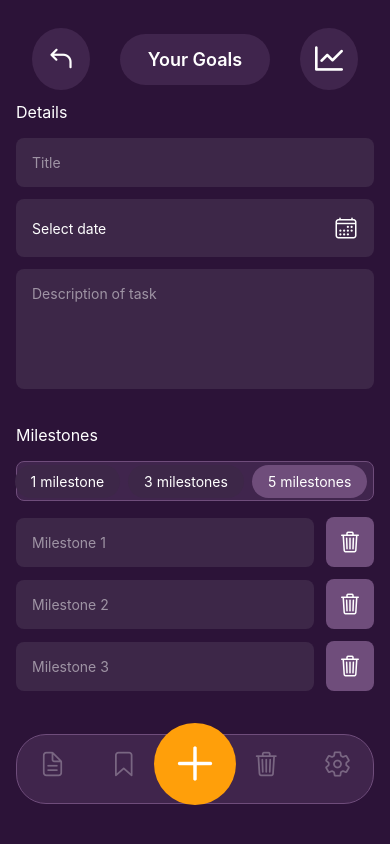
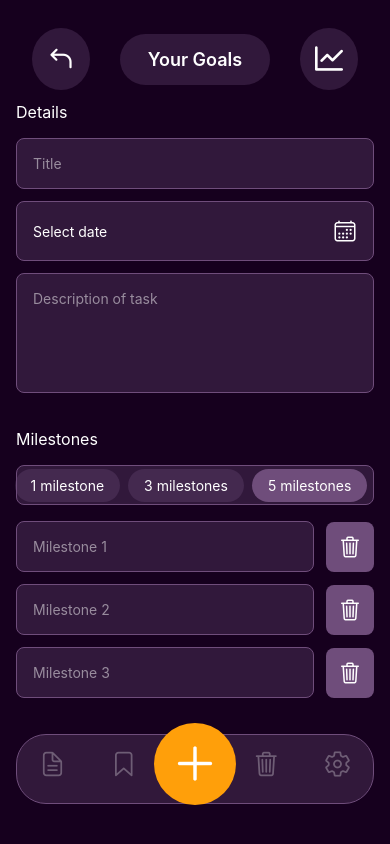
Before and after one commit to Vachek-hooves/Pragmatrack, a React Native app: screen /Add in a window 390 px wide. Built offline with nearby package versions, Linux system fonts and the light colour scheme.

Commit message:
update style new task screen

```diff
--- a/component/TabNewTaskComponent/CalendarModal.js
+++ b/component/TabNewTaskComponent/CalendarModal.js
@@ -60,6 +60,8 @@ const styles = StyleSheet.create({
     borderRadius: 8,
     alignItems: 'center',
     marginTop: 16,
+    borderWidth:1,
+    borderColor: '#6F4D7B',
   },
   closeButtonText: {
     color: '#FFFFFF',
--- a/screen/tab/TabMainScreen.js
+++ b/screen/tab/TabMainScreen.js
@@ -24,7 +24,7 @@ export default TabMainScreen;
 const styles = StyleSheet.create({
   container: {
     flex: 1,
-    backgroundColor: '#1E1B2E',
+    backgroundColor: '#16001E',
   },
   quoteNumber: {
     color: '#FFFFFF',
--- a/screen/tab/TabNewTaskScreen.js
+++ b/screen/tab/TabNewTaskScreen.js
@@ -47,17 +47,16 @@ const TabNewTaskScreen = () => {
     setMilestones([...newMilestones, '']);
   };
 
-  const adjustMilestones = (count) => {
-    setActiveMilestoneCount(count)
-    setMilestones((prev) => {
-      const newMilestones = [...prev]
+  const adjustMilestones = count => {
+    setActiveMilestoneCount(count);
+    setMilestones(prev => {
+      const newMilestones = [...prev];
       while (newMilestones.length < count) {
-        newMilestones.push('')
+        newMilestones.push('');
       }
-      return newMilestones.slice(0, count)
-    })
-  }
-
+      return newMilestones.slice(0, count);
+    });
+  };
 
   return (
     <SafeAreaView style={styles.container}>
@@ -165,7 +164,7 @@ export default TabNewTaskScreen;
 const styles = StyleSheet.create({
   container: {
     flex: 1,
-    backgroundColor: '#2C1338',
+    backgroundColor: '#16001E',
     padding: 16,
   },
   header: {
@@ -188,24 +187,28 @@ const styles = StyleSheet.create({
     marginBottom: 16,
   },
   input: {
-    backgroundColor: '#3D2748',
+    backgroundColor: '#6F4D7B' + 50,
     borderRadius: 8,
     padding: 16,
     color: '#FFFFFF',
     marginBottom: 12,
+    borderWidth:1,
+    borderColor: '#6F4D7B',
   },
   textArea: {
     height: 120,
     textAlignVertical: 'top',
   },
   dateInput: {
-    backgroundColor: '#3D2748',
+    backgroundColor: '#6F4D7B' + 50,
     borderRadius: 8,
     padding: 16,
     flexDirection: 'row',
     justifyContent: 'space-between',
     alignItems: 'center',
     marginBottom: 12,
+    borderWidth:1,
+    borderColor: '#6F4D7B',
   },
   dateText: {
     color: '#FFFFFF',
@@ -227,8 +230,7 @@ const styles = StyleSheet.create({
     paddingHorizontal: 16,
     borderRadius: 20,
     marginRight: 8,
-    backgroundColor: '#3D2748',
-
+    backgroundColor: '#6F4D7B' + 50,
   },
   activeCount: {
     backgroundColor: '#6F4D7B',
@@ -248,23 +250,26 @@ const styles = StyleSheet.create({
   },
   milestoneInput: {
     flex: 1,
-    backgroundColor: '#3D2748',
+    backgroundColor: '#6F4D7B' + 50,
     borderRadius: 8,
     padding: 16,
     color: '#FFFFFF',
     marginRight: 12,
+    borderWidth:1,
+    borderColor: '#6F4D7B',
   },
   saveButton: {
-    backgroundColor: '#6F4D7B',
+    backgroundColor: '#fff',
     borderRadius: 8,
     padding: 16,
     alignItems: 'center',
     marginTop: 24,
     marginBottom: 40,
+    borderWidth: 1,
   },
   saveButtonText: {
-    color: '#FFFFFF',
-    fontSize: 16,
+    color: 'gray',
+    fontSize: 20,
     fontWeight: '600',
   },
   modalContainer: {
```
